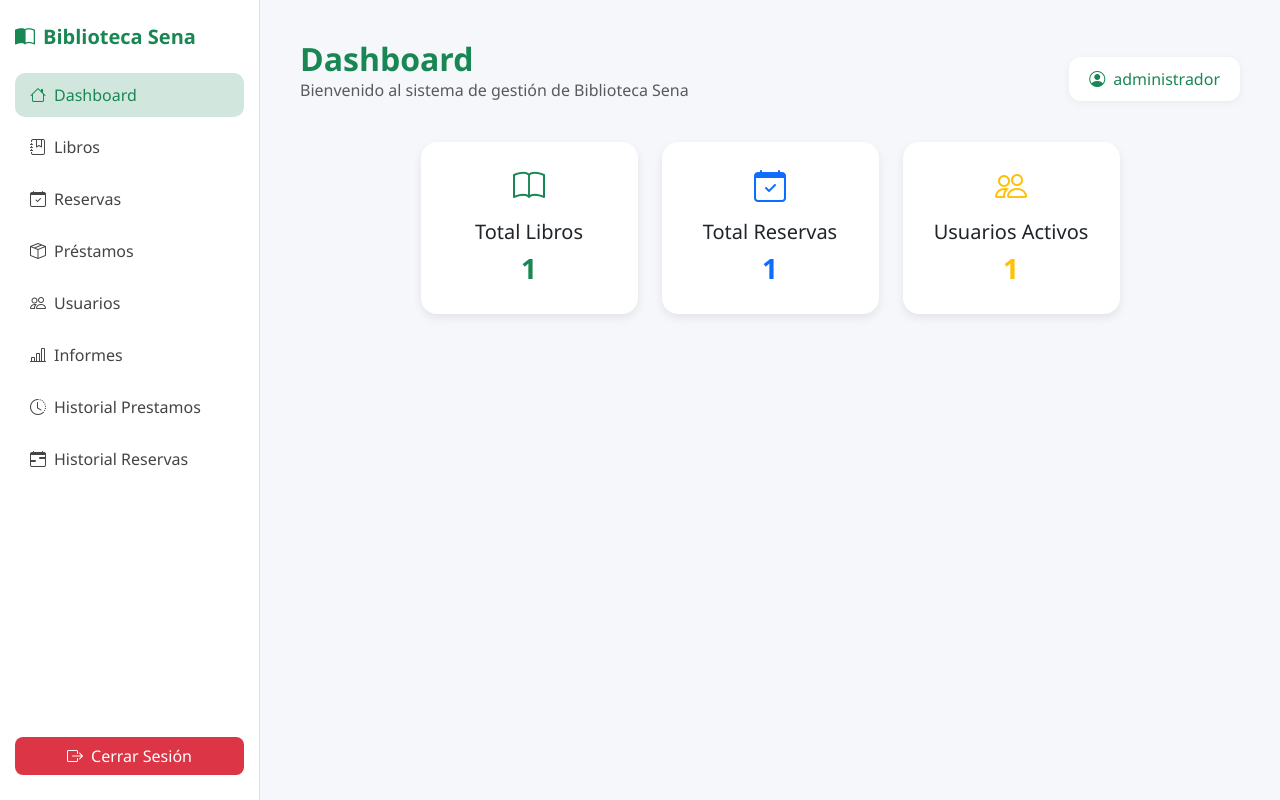
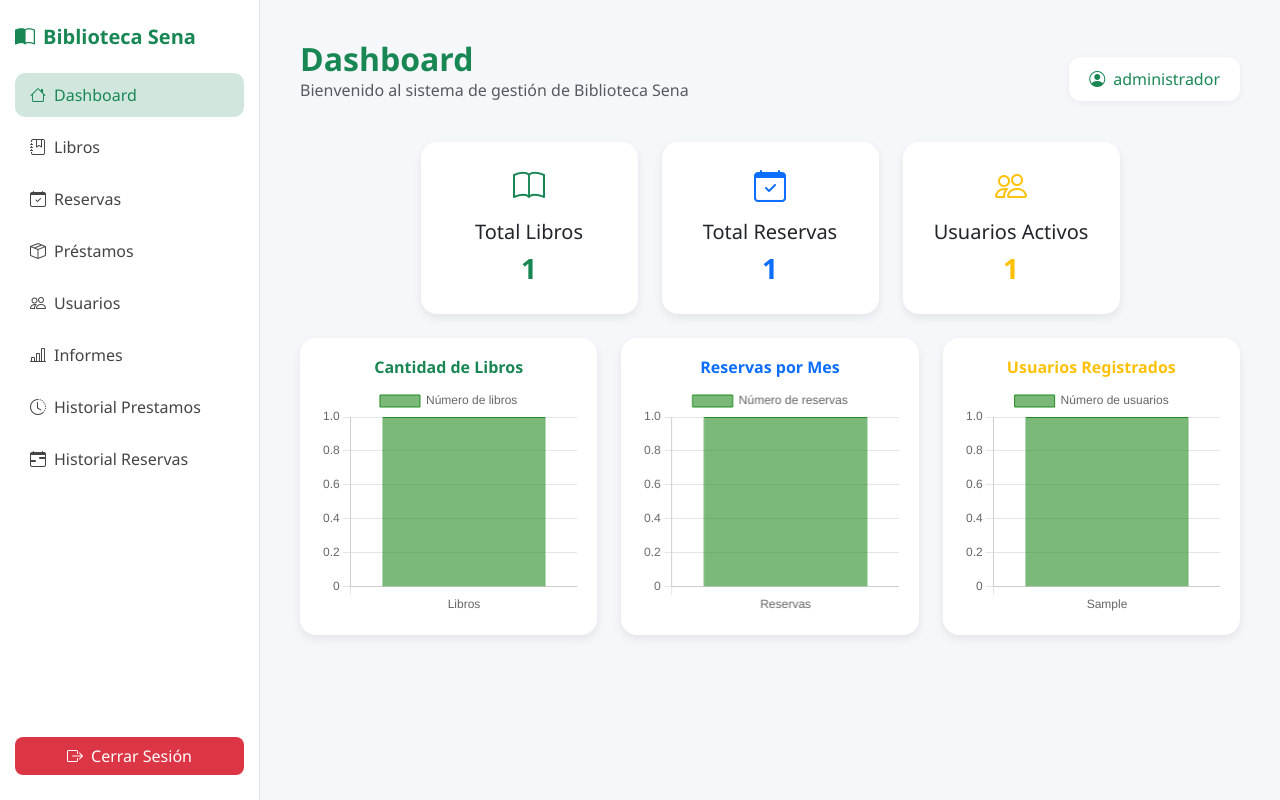
Before and after one commit to estiven-18/biblioteca_sena, a PHP site: page /views/dashboard.php in a window 1280 px wide. Run offline with PHP 8.4, Linux system fonts and the light colour scheme; the visitor is signed in with stand-in values (Sample User, id 1); tables that the repository leaves empty or names only in its code hold one stand-in row (values such as "Sample post"); some libraries are stand-ins or nearby versions.

Commit message:
se agregaron gráficos para visualizar la cantidad de libros, reservas por mes y usuarios registrados en el dashboard

```diff
--- /dev/null
+++ b/assets/js/graficos.js
@@ -0,0 +1,44 @@
+function crearGrafico(idCanvas, tipo) {
+    fetch(`../controllers/graficos_controller.php?tipo=${tipo}`)
+        .then(response => response.json())
+        .then(data => {
+            if (data.error) {
+                console.error(data.error);
+                return;
+            }
+
+            //* se obtiene el contexto del canvas donde se dibujará el gráfico
+            const lienzo = document.getElementById(idCanvas).getContext('2d');
+
+            //* se crea el gráfico de barras
+            new Chart(lienzo, {
+                type: 'bar',
+                data: {
+                    labels: data.labels,
+                    datasets: [{
+                        label: `Número de ${tipo}`,
+                        data: data.counts,
+                        backgroundColor: 'rgba(34, 139, 34, 0.6)',
+                        borderColor: 'rgba(34, 139, 34, 1)',
+                        borderWidth: 1
+                    }]
+                },
+                //* opciones para que se vea bien
+                options: {
+                    responsive: true,
+                    scales: {
+                        y: {
+                            beginAtZero: true,
+                            precision: 0
+                        }
+                    }
+                }
+            });
+        })
+        .catch(error => console.error('Error al cargar datos:', error));
+}
+
+//* aquí se llaman las funciones para crear los gráficos
+crearGrafico('graficoLibros', 'libros');
+crearGrafico('graficoReservas', 'reservas');
+crearGrafico('graficoUsuarios', 'usuarios');
--- /dev/null
+++ b/controllers/graficos_controller.php
@@ -0,0 +1,53 @@
+<?php
+header('Content-Type: application/json');
+require_once '../models/MySQL.php';
+
+$mysql = new MySQL();
+$mysql->conectar();
+
+$tipo = $_GET['tipo'];
+
+//* dependiendo del tipo se hace una consulta
+if ($tipo === 'libros') {
+    //* esto grafica libros
+    $consulta = "
+    SELECT
+        COUNT(*) AS count,
+        'Libros' AS label
+    FROM libro
+";
+} elseif ($tipo === 'reservas') {
+    //* esto grafica reservas
+    $consulta = "
+        SELECT
+        COUNT(*) AS count,
+        'Reservas' AS label
+    FROM reserva
+    ";
+} elseif ($tipo === 'usuarios') {
+    //* esto grafica usuarios
+    $consulta = "
+        SELECT tipo AS label,
+        COUNT(*) AS count
+        FROM usuario
+        GROUP BY tipo
+        ORDER BY tipo;
+    ";
+} else {
+    echo json_encode(['error' => 'Tipo no válido']);
+    exit;
+}
+
+$resultado = $mysql->efectuarConsulta($consulta);
+
+//* arreglo que se va a convertir en JSON para la cuenta y los labels
+$data = ['labels' => [], 'counts' => []];
+
+while ($fila = mysqli_fetch_assoc($resultado)) {
+    $data['labels'][] = $fila['label'];
+    $data['counts'][] = $fila['count'];
+}
+
+$mysql->desconectar();
+
+echo json_encode($data);
--- a/views/dashboard.php
+++ b/views/dashboard.php
@@ -239,7 +239,28 @@ $mysql->desconectar();
             </div>
           </div>
 
+          <div class="col-md-12 col-lg-4">
+            <div class="card-dashboard">
+              <h6 class="fw-bold text-success mb-2">Cantidad de Libros</h6>
+              <canvas id="graficoLibros" style="width:100%; height:230px;"></canvas>
+            </div>
+          </div>
+
+          <div class="col-md-12 col-lg-4">
+            <div class="card-dashboard">
+              <h6 class="fw-bold text-primary mb-2">Reservas por Mes</h6>
+              <canvas id="graficoReservas" style="width:100%; height:230px;"></canvas>
+            </div>
+          </div>
+
+          <div class="col-md-12 col-lg-4">
+            <div class="card-dashboard">
+              <h6 class="fw-bold text-warning mb-2">Usuarios Registrados</h6>
+              <canvas id="graficoUsuarios" style="width:100%; height:230px;"></canvas>
+            </div>
+          </div>
         <?php endif; ?>
+
       </div>
 
       <?php if (!$admin): ?>
@@ -284,6 +305,10 @@ $mysql->desconectar();
   <script src="https://cdn.datatables.net/1.13.4/js/dataTables.bootstrap5.min.js"></script>
   <script src="https://cdn.jsdelivr.net/npm/sweetalert2@11"></script>
   <script src="../assets/js/scripts.js"></script>
+  <script src="../assets/js/graficos.js"></script>
+  <script src="https://cdn.jsdelivr.net/npm/chart.js"></script>
+
+
 
 
 </body>
```
